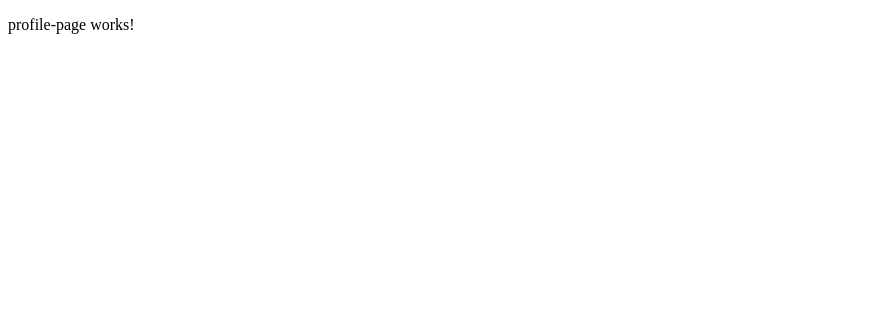
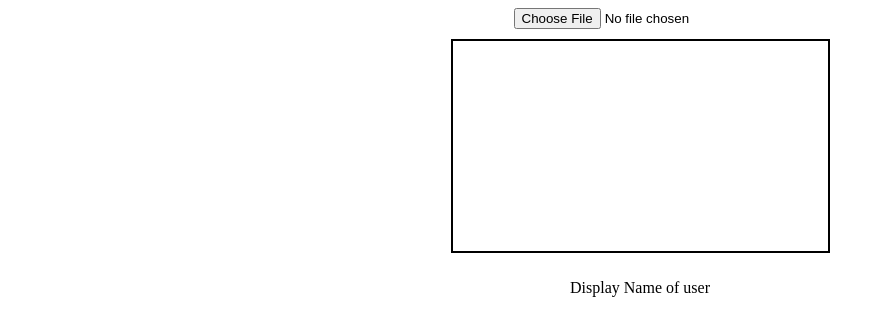
Before and after one commit to 200040082vinayak/200040082vinayak.github.io, an Angular app: page /profile in a window 1280 px wide. Shown: the top 336 px of the page, without its empty margins (0-885 px from the left). Built offline with nearby package versions, Linux system fonts and the light colour scheme.

Commit message:
profile page added

```diff
--- a/src/app/login-page/login-page.component.css
+++ b/src/app/login-page/login-page.component.css
@@ -21,6 +21,7 @@
   .container form .title{
     font-size: 30px;
     font-weight: 600;
+    font-family: -apple-system, BlinkMacSystemFont, 'Segoe UI', Roboto, Oxygen, Ubuntu, Cantarell, 'Open Sans', 'Helvetica Neue', sans-serif;
     margin: 20px 0 10px 0;
     position: relative;
   }
@@ -45,6 +46,7 @@
     height: 100%;
     outline: none;
     font-size: 16px;
+    font-family: Arial, Helvetica, sans-serif;
     border: none;
   }
   .container form .underline::before{
--- a/src/app/profile-page/profile-page.component.css
+++ b/src/app/profile-page/profile-page.component.css
@@ -0,0 +1,15 @@
+body{
+    display: flex;
+    justify-content: center;
+    align-items: center;
+    gap: 10px;
+    flex-direction: column;
+}
+
+#disp_img {
+    width: 375px;
+    height: 210px;
+    border: 2px solid black;
+    background-position: center;
+    background-size: cover;
+}
--- a/src/app/profile-page/profile-page.component.html
+++ b/src/app/profile-page/profile-page.component.html
@@ -1 +1,14 @@
-<p>profile-page works!</p>
+<!DOCTYPE html>
+<html lang="en">
+<head>
+    <meta charset="UTF-8">
+    <meta http-equiv="X-UA-Compatible" content="IE=edge">
+    <meta name="viewport" content="width=device-width, initial-scale=1.0">
+    <title>Document</title>
+</head>
+<body>
+    <input type="file" name="" id="image_input" accept="image/png , image/jpg">
+    <div id="disp_img"></div>
+    <p>Display Name of user</p>
+</body>
+</html>
```
